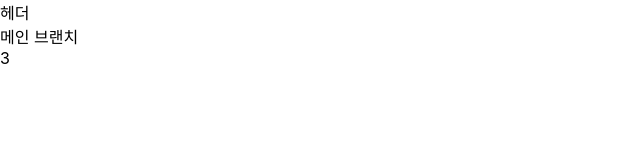
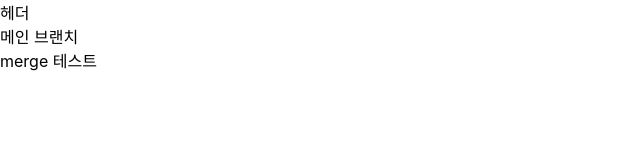
Before and after one commit to calvin9150/kurly-frontend, a React (Create React App) app: page / in a window 1280 px wide. Shown: the top 160 px of the page, without its empty margins (0-640 px from the left). Built offline with nearby package versions, Linux system fonts and the light colour scheme.

Commit message:
merge test

```diff
--- a/src/pages/Main.js
+++ b/src/pages/Main.js
@@ -4,7 +4,7 @@ const Main = props => {
 	return (
 		<>
 			<div>메인 브랜치</div>
-			<div>3</div>
+			<div>merge 테스트</div>
 		</>
 	);
 };
```
